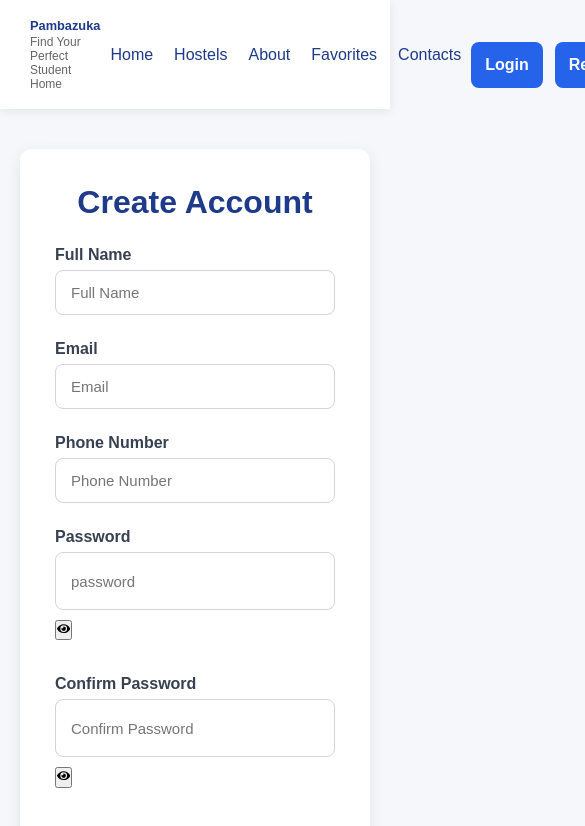
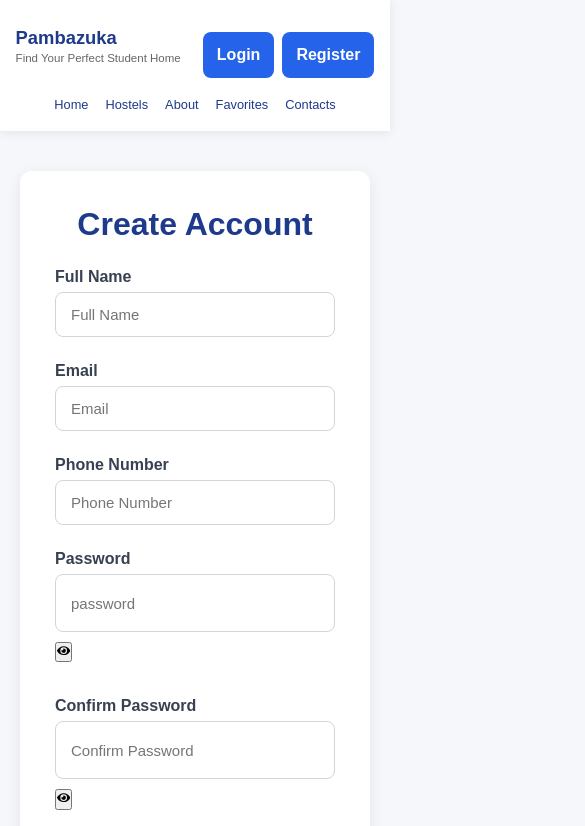
Before and after one commit to amanigodswill-droid/Pambazuka_hostel_management, a React (Vite) app in the folder frontend/Pambazuka_hostel_management_frontend/: page /#/register in a window 390 px wide. Shown: the top 826 px of the page, 585 px wide, since content can reach past the window. Built offline with nearby package versions, Linux system fonts and the light colour scheme; no server answers.

Commit message:
Adjustments on the navbar styling

```diff
--- a/frontend/Pambazuka_hostel_management_frontend/src/styles/Navbar.css
+++ b/frontend/Pambazuka_hostel_management_frontend/src/styles/Navbar.css
@@ -1,147 +1,226 @@
-.navbar{
-    display:flex;
-    justify-content:space-between;
-    align-items:center;
-    padding:18px 30px;
-     background:#ffffff;
-    box-shadow:0 2px 10px rgba(0,0,0,.08);
-    position:sticky;
-    top:0;
-    z-index:1000;
+.navbar {
+    display: flex;
+    justify-content: space-between;
+    align-items: center;
+    gap: 15px;
+    padding: 12px 3%;
+    background: #ffffff;
+    box-shadow: 0 2px 10px rgba(0, 0, 0, 0.08);
+    position: sticky;
+    top: 0;
+    z-index: 1000;
+    width: 100%;
+    box-sizing: border-box;
 }
 
-.logo h2{
-    color:#1e3a8a;
-    font-size:0.8rem;
-    margin-bottom:2px;
+.logo {
+    flex-shrink: 0;
 }
 
-.logo p{
-    color:#666;
-    font-size:.75rem;
+.logo h2 {
+    color: #1e3a8a;
+    font-size: 1.15rem;
+    font-weight: 700;
+    margin: 0 0 3px;
 }
 
-
-
-.nav-links{
-    display:flex;
-    align-items:center;
-    justify-content:center;
-    gap:1px;
-    list-style:none;
-    flex:1;
-    flex-wrap:nowrap;
+.logo p {
+    color: #666;
+    font-size: 0.72rem;
+    margin: 0;
 }
 
-.nav-links a{
-    position:relative;
-    display:inline-block;
-    text-decoration:none;
-    color:#1e3a8a;
-    font-weight:500;
-    padding:8px 10px;
-    border-radius:8px;
-    transition:all .3s ease;
+.nav-links {
+    display: flex;
+    align-items: center;
+    justify-content: center;
+    gap: 3px;
+    list-style: none;
+    flex: 1;
+    margin: 0;
+    padding: 0;
+    flex-wrap: nowrap;
 }
 
-
-.nav-links a:hover{
-    color:#2563eb;
-    background:#eff6ff;
+.nav-links a {
+    position: relative;
+    display: inline-block;
+    text-decoration: none;
+    color: #1e3a8a;
+    font-weight: 500;
+    font-size: 0.85rem;
+    padding: 8px 9px;
+    border-radius: 8px;
+    transition: all 0.3s ease;
+    white-space: nowrap;
 }
 
-.nav-links a.active{
-    color:#2563eb;
-    font-weight:600;
+.nav-links a:hover {
+    color: #2563eb;
+    background: #eff6ff;
 }
 
-.nav-links a::after{
-    content:"";
-    position:absolute;
-    left:50%;
-    bottom:2px;
-    width:0;
-    height:2px;
-    background:#2563eb;
-    border-radius:10px;
-    transform:translateX(-50%);
-    transition:width .3s ease;
+.nav-links a.active {
+    color: #2563eb;
+    font-weight: 600;
+}
+
+.nav-links a::after {
+    content: "";
+    position: absolute;
+    left: 50%;
+    bottom: 2px;
+    width: 0;
+    height: 2px;
+    background: #2563eb;
+    border-radius: 10px;
+    transform: translateX(-50%);
+    transition: width 0.3s ease;
 }
 
 .nav-links a:hover::after,
-.nav-links a.active::after{
-    width:70%;
+.nav-links a.active::after {
+    width: 70%;
 }
 
-.nav-actions{
-    display:flex;
-    align-items:center;
-    gap:12px;
+.nav-actions {
+    display: flex;
+    align-items: center;
+    gap: 8px;
 }
 
-.login-btn{
-    padding:10px 18px;
-    color:#2563eb;
-    border-radius:8px;
-    transition:.3s;
-    border:2px solid #2563eb;
-    font-weight:600;
+.login-btn,
+.register-btn {
+    display: inline-block;
+    text-decoration: none;
+    padding: 8px 12px;
+    border-radius: 7px;
+    font-size: 0.82rem;
+    font-weight: 600;
+    white-space: nowrap;
+    transition: 0.3s ease;
 }
 
-.login-btn:hover{
-    background:#2563eb;
-    color:#fff;
+.login-btn {
+    background: #ffffff;
+    color: #2563eb;
+    border: 1.5px solid #2563eb;
 }
 
-.register-btn{
-    padding:10px 18px;
-    color:#fff;
-    border-radius:8px;
-    transition:.3s;
-    background:#2563eb;
-    font-weight:600;
+.login-btn:hover {
+    background: #2563eb;
+    color: #ffffff;
 }
 
-.register-btn:hover{
-    background:#1d4ed8;
+.register-btn {
+    background: #2563eb;
+    color: #ffffff;
+    border: 1.5px solid #2563eb;
 }
 
-.login-btn{
-    background:#ffffff;
-    color:#2563eb;
-    border:2px solid #2563eb;
-    padding:10px 20px;
-    border-radius:8px;
-    font-weight:600;
-    transition:.3s;
+.register-btn:hover {
+    background: #1d4ed8;
 }
 
-.login-btn:hover{
-    background:#eff6ff;
+.user-section {
+    display: flex;
+    align-items: center;
+    justify-content: center;
+    flex-wrap: wrap;
+    gap: 7px;
 }
 
-.user-section{
-    display:flex;
-    align-items:center;
-    gap:15px;
+.welcome-user {
+    color: #1e3a8a;
+    font-weight: 600;
+    font-size: 0.82rem;
+    white-space: nowrap;
 }
 
-.welcome-user{
-    color:#1e3a8a;
-    font-weight:600;
+.logout-btn {
+    background: #dc2626;
+    color: white;
+    border: none;
+    padding: 9px 13px;
+    border-radius: 7px;
+    cursor: pointer;
+    font-weight: 600;
+    font-size: 0.82rem;
+    white-space: nowrap;
+    transition: 0.3s;
 }
 
-.logout-btn{
-    background:#dc2626;
-    color:white;
-    border:none;
-    padding:10px 18px;
-    border-radius:8px;
-    cursor:pointer;
-    font-weight:600;
-    transition:.3s;
+.logout-btn:hover {
+    background: #b91c1c;
 }
 
-.logout-btn:hover{
-    background:#b91c1c;
+@media (max-width: 1100px) {
+    .navbar {
+        flex-wrap: wrap;
+        gap: 12px;
+    }
+
+    .logo {
+        margin-right: auto;
+    }
+
+    .nav-links {
+        order: 3;
+        flex-basis: 100%;
+        flex-wrap: wrap;
+    }
+
+    .user-section,
+    .nav-actions {
+        margin-left: auto;
+    }
 }
+
+/* Tablets and small screens */
+@media (max-width: 700px) {
+    .navbar {
+        padding: 12px 4%;
+    }
+
+    .nav-links {
+        justify-content: flex-start;
+        gap: 3px;
+    }
+
+    .nav-links a {
+        padding: 7px;
+        font-size: 0.8rem;
+    }
+
+    .user-section {
+        width: 100%;
+        justify-content: flex-start;
+        margin-left: 0;
+    }
+
+    .nav-actions {
+        margin-left: 0;
+    }
+}
+
+@media (max-width: 450px) {
+    .nav-links {
+        justify-content: center;
+    }
+
+    .user-section {
+        justify-content: center;
+    }
+
+    .welcome-user {
+        width: 100%;
+        text-align: center;
+    }
+
+    .login-btn,
+    .register-btn,
+    .logout-btn {
+        padding: 7px 10px;
+        font-size: 0.78rem;
+    }
+}
```
